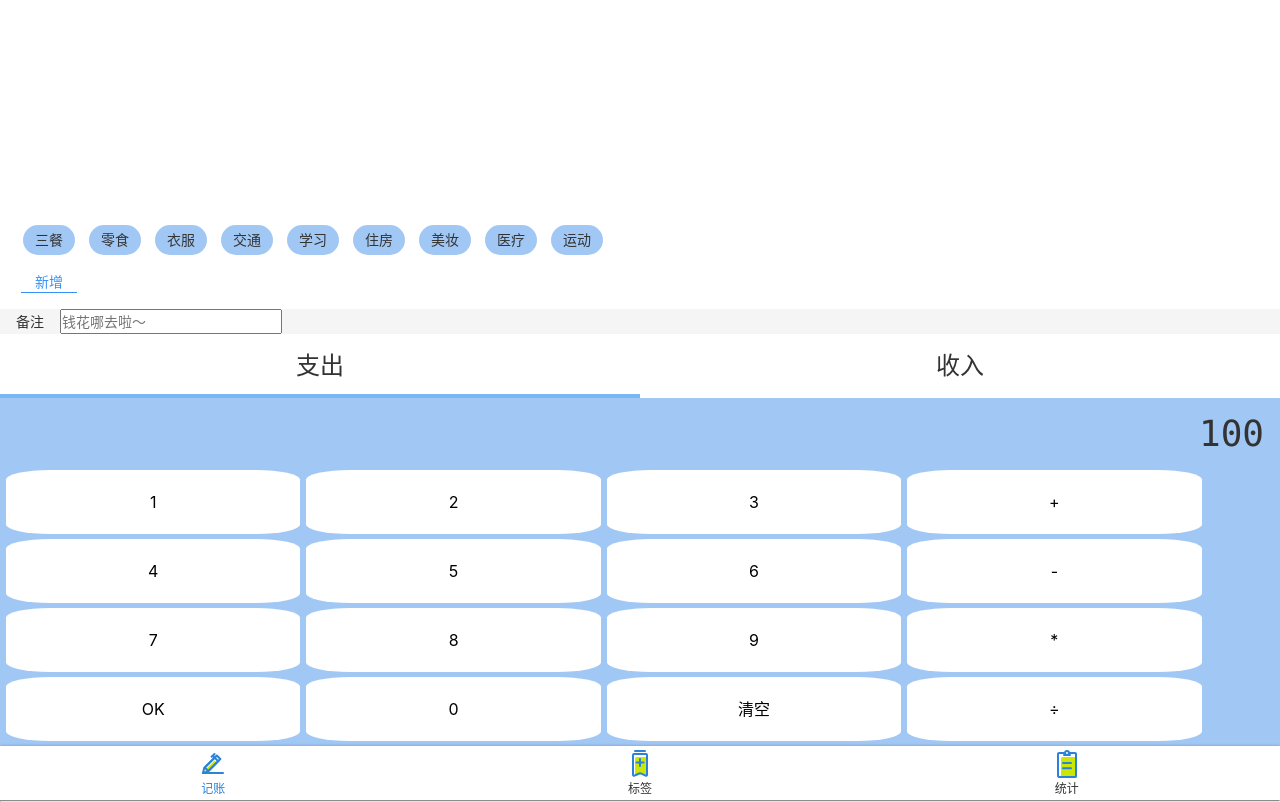
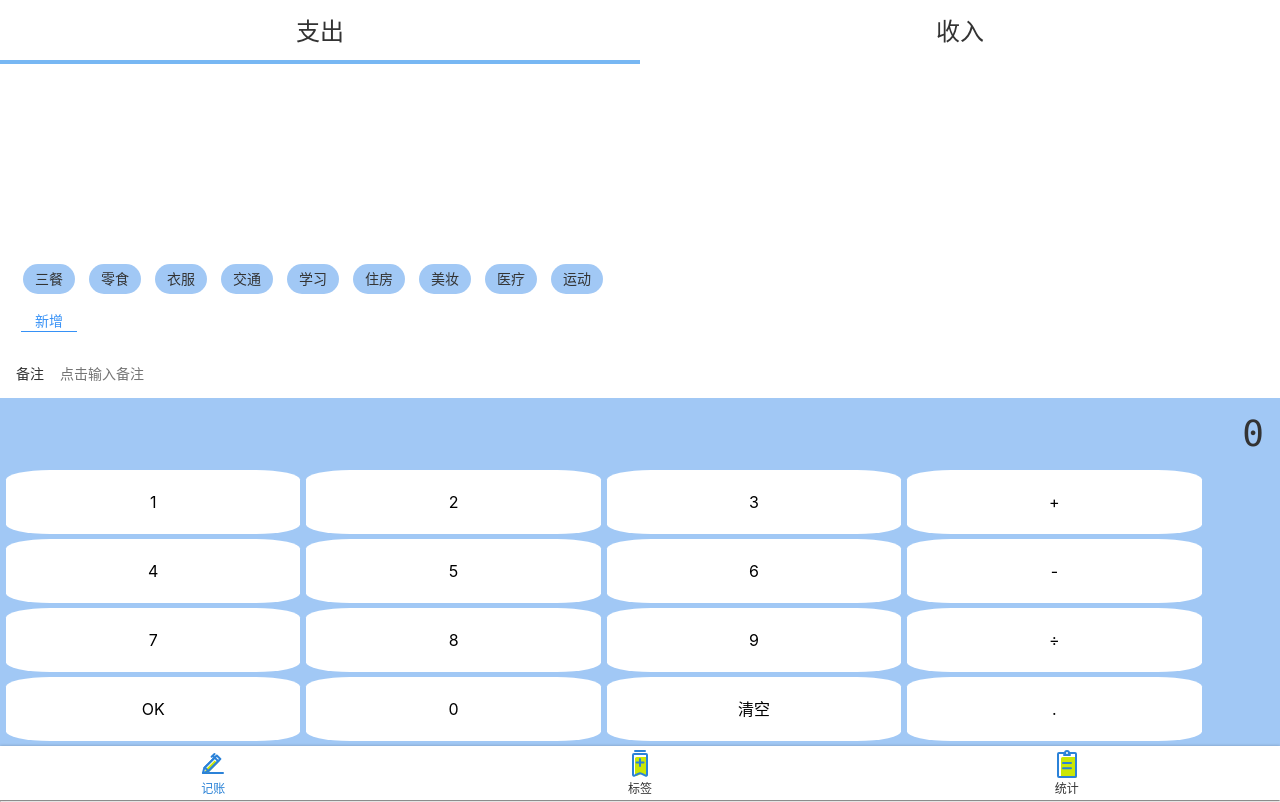
Before and after one commit to KoraSun/qianduoduo, a Vue app: page /#/money in a window 1280 px wide. Built offline with nearby package versions, Linux system fonts and the light colour scheme.

Commit message:
TS完成键盘输入功能

```diff
--- a/src/components/Money1/Notes.vue
+++ b/src/components/Money1/Notes.vue
@@ -2,7 +2,7 @@
     <div>
         <label class="notes">
             <span class="name">备注</span>
-            <input  type="text" placeholder="钱花哪去啦～">
+            <input  type="text" placeholder="点击输入备注">
         </label>
     </div>
 </template>
@@ -16,15 +16,15 @@
 <style lang="scss" scoped>
  .notes{
       font-size: 14px;
-      background: #f5f5f5;
+      background: white;
       padding-left: 16px;
       display: flex;
       align-items:center;
       .name{
           padding-right: 16px;
       }
-      .input{
-          height: 64px;
+      >input{
+          height: 50px;
           flex-grow: 1;
           background: transparent;
           border:none;
--- a/src/components/Money1/NumberPads.vue
+++ b/src/components/Money1/NumberPads.vue
@@ -1,32 +1,53 @@
 <template>
     <div class="numberPad">
-        <div class="output">100</div>
+        <div class="output">{{output ||'0'}}
+        </div>
+
         <div class="buttons">
-            <button>1</button>
-            <button>2</button>
-            <button>3</button>
+            <button @click="inputContent">1</button>
+            <button @click="inputContent">2</button>
+            <button @click="inputContent">3</button>
             <button>+</button>
-            <button>4</button>
-            <button>5</button>
-            <button>6</button>
+            <button @click="inputContent">4</button>
+            <button @click="inputContent">5</button>
+            <button @click="inputContent">6</button>
             <button>-</button>
-            <button>7</button>
-            <button>8</button>
-            <button>9</button>
-            <button>*</button>
+            <button @click="inputContent">7</button>
+            <button @click="inputContent">8</button>
+            <button @click="inputContent">9</button>
+            <button>÷</button>
             <button class="ok">OK</button>
-            <button>0</button>
+            <button @click="inputContent">0</button>
             <button class="zero">清空</button>
-            <button>÷</button>
+            <button @click="inputContent">.</button>
 
 
         </div>
     </div>
 </template>
 
-<script>
-    export default {
-        name:"NumberPad"
+<script lang="ts">
+    import Vue from 'vue';
+    import {Component} from 'vue-property-decorator';
+    @Component
+    export default class NumberPad extends Vue{
+        output:string ='0';
+        inputContent(event:MouseEvent){
+            const button= (event.target as HTMLButtonElement);
+            const input = button.textContent!;
+            if(this.output === '0'){
+                if(input === '0'){
+                    return;
+                }else if('123456789'.indexOf(input)>=0){
+                    this.output = input;
+                    return;
+                }
+            }else{
+                this.output += button.textContent
+            }
+
+        };
+
     }
 </script>
 
--- a/src/views/Money.vue
+++ b/src/views/Money.vue
@@ -2,9 +2,9 @@
 <template>
     <Layout class-prefix="layout">
         <NumberPad />
-        <Types />
         <Notes />
         <Tags />
+        <Types />
     </Layout>
 </template>
 
```
